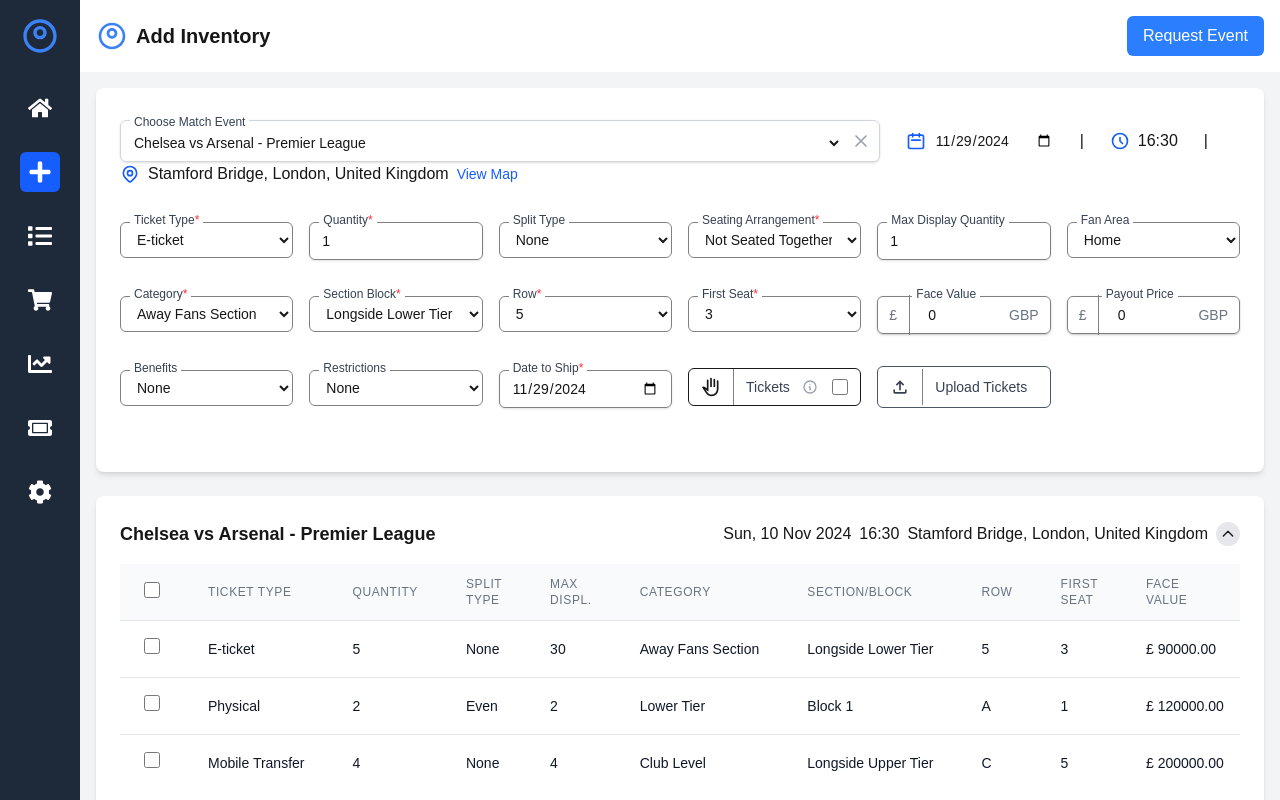
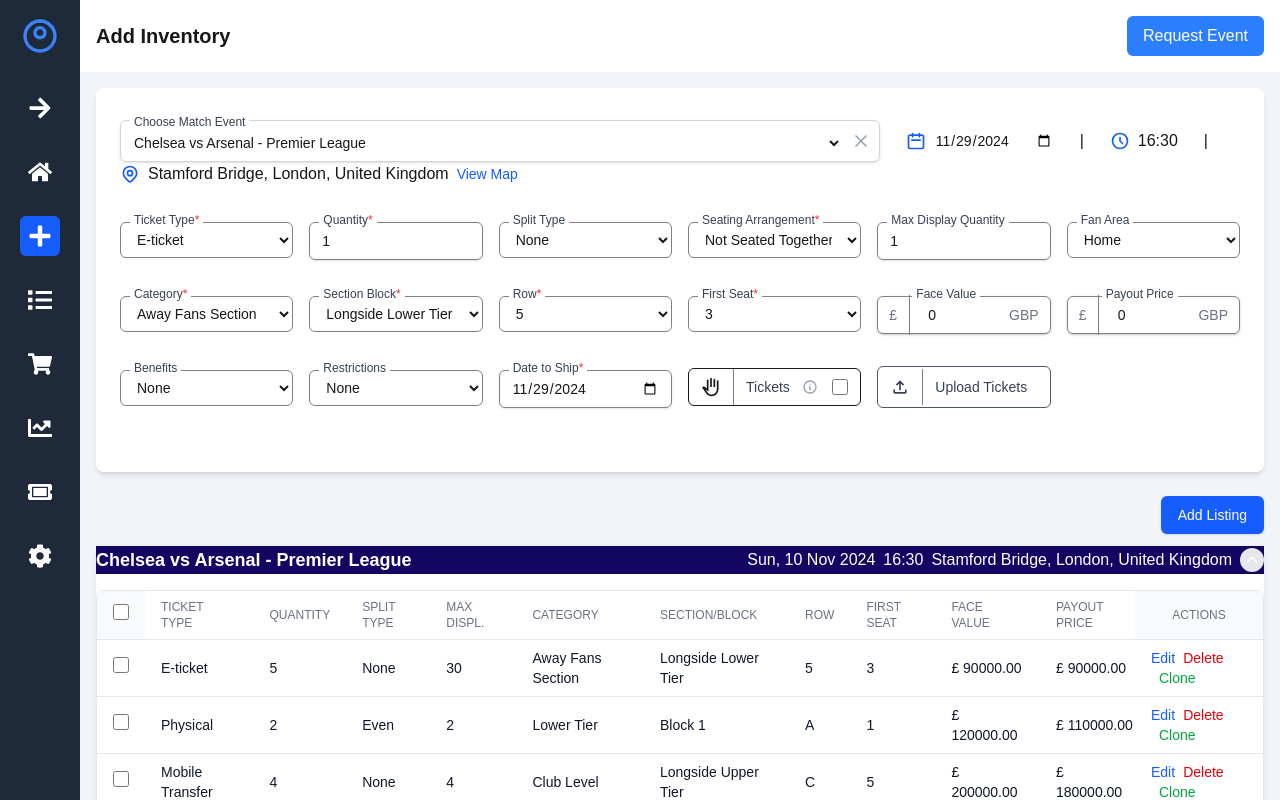
Before and after one commit to sparkie11/Boxoffice, a Next.js app: page / in a window 1280 px wide. Built offline with nearby package versions, Linux system fonts and the light colour scheme.

Commit message:
background color and side icons set

```diff
--- a/src/app/page.tsx
+++ b/src/app/page.tsx
@@ -21,9 +21,6 @@ export default function Home() {
         <Header />
         <main className="flex-1 overflow-x-hidden overflow-y-auto bg-gray-100 p-4">
           <FormSection onAddListing={handleAddListing} />
-          <TableSection inventory={inventory} setInventory={setInventory} />
-
-          {/* Add Listing Button */}
           <div className="flex justify-end mt-4">
             <button
               type="submit"
@@ -33,6 +30,18 @@ export default function Home() {
               Add Listing
             </button>
           </div>
+          <TableSection inventory={inventory} setInventory={setInventory} />
+
+          {/* Add Listing Button */}
+          {/* <div className="flex justify-end mt-4">
+            <button
+              type="submit"
+              form="inventory-form"
+              className="ml-3 inline-flex justify-center py-2 px-4 border border-transparent shadow-sm text-sm font-medium rounded-md text-white bg-blue-600 hover:bg-blue-700 focus:outline-none focus:ring-2 focus:ring-offset-2 focus:ring-blue-500"
+            >
+              Add Listing
+            </button>
+          </div> */}
 
           {/* Cancel and Publish Live Buttons */}
           <div className="flex justify-end space-x-3 mt-4">
--- a/src/components/FormSection.tsx
+++ b/src/components/FormSection.tsx
@@ -1,4 +1,3 @@
-// src/components/FormSection.tsx
 import React, { useState } from 'react';
 import { addInventoryItem, InventoryItem } from '../lib/mockApi';
 
@@ -81,7 +80,6 @@ const FormSection: React.FC<FormSectionProps> = ({ onAddListing }) => {
       benefits: 'None',
       restrictions: 'None',
       });
-    // Remove the extra closing brace here
   };
 
 
--- a/src/components/Header.tsx
+++ b/src/components/Header.tsx
@@ -5,7 +5,6 @@ const Header: React.FC = () => {
   return (
     <header className="bg-white shadow-sm p-4 flex justify-between items-center">
       <div className="flex items-center">
-        <img src="/logo.svg" alt="Logo" className="h-8 w-8 mr-2" />
         <h1 className="text-xl font-semibold">Add Inventory</h1>
       </div>
       <button className="bg-blue-500 text-white px-4 py-2 rounded-md hover:bg-blue-600">
--- a/src/components/Sidebar.tsx
+++ b/src/components/Sidebar.tsx
@@ -1,6 +1,6 @@
 // src/components/Sidebar.tsx
 import React from 'react';
-import { FaHome, FaPlus, FaList, FaShoppingCart, FaChartLine, FaTicketAlt, FaCog } from 'react-icons/fa';
+import { FaHome, FaPlus, FaList, FaShoppingCart, FaChartLine, FaTicketAlt, FaCog, FaArrowRight, } from 'react-icons/fa';
 
 const Sidebar: React.FC = () => {
   return (
@@ -9,6 +9,9 @@ const Sidebar: React.FC = () => {
         <img src="/logo-small.svg" alt="Logo" className="h-10 w-10" />
       </div>
       <nav className="flex flex-col space-y-6">
+        <a href="#" className="p-2 rounded-md hover:bg-gray-700">
+          <FaArrowRight size={24} />
+        </a>
         <a href="#" className="p-2 rounded-md hover:bg-gray-700">
           <FaHome size={24} />
         </a>
--- a/src/components/TableSection.tsx
+++ b/src/components/TableSection.tsx
@@ -62,8 +62,8 @@ const TableSection: React.FC<TableSectionProps> = ({ inventory, setInventory })
   };
 
   return (
-    <section className="bg-white p-6 rounded-lg shadow-md">
-      <div className="flex justify-between items-center mb-4">
+    <section className="bg-white mt-3  rounded-lg shadow-md">
+      <div className="flex justify-between items-center text-white mb-4" style={{backgroundColor:'#130562'}}>
         <h2 className="text-lg font-semibold">Chelsea vs Arsenal - Premier League</h2>
         <div className="flex items-center space-x-2">
           <span>Sun, 10 Nov 2024</span>
@@ -75,55 +75,83 @@ const TableSection: React.FC<TableSectionProps> = ({ inventory, setInventory })
         </div>
       </div>
 
-      <div className="overflow-x-auto">
-        <table className="min-w-full divide-y divide-gray-200">
-          <thead className="bg-gray-50">
+      <div className="overflow-x-auto border border-gray-200 rounded-md">
+  <table className="min-w-[2400px] table-fixed divide-y divide-gray-200">
+    <thead>
       <tr>
-              <th className="px-6 py-3 text-left text-xs font-medium text-gray-500 uppercase tracking-wider">
+        {/* ✅ Sticky checkbox header */}
+        <th className="w-12 px-4 py-2 sticky left-0 top-0 bg-gray-50 z-20">
           <input
             type="checkbox"
-                  className="focus:ring-blue-500 h-4 w-4 text-blue-600 border-gray-300 rounded"
+            className="h-4 w-4 text-blue-600 border-gray-300 rounded"
             checked={selectedItems.length === inventory.length && inventory.length > 0}
             onChange={handleSelectAll}
           />
         </th>
-              <th className="px-6 py-3 text-left text-xs font-medium text-gray-500 uppercase tracking-wider">Ticket Type</th>
-              <th className="px-6 py-3 text-left text-xs font-medium text-gray-500 uppercase tracking-wider">Quantity</th>
-              <th className="px-6 py-3 text-left text-xs font-medium text-gray-500 uppercase tracking-wider">Split Type</th>
-              <th className="px-6 py-3 text-left text-xs font-medium text-gray-500 uppercase tracking-wider">Max Displ.</th>
-              <th className="px-6 py-3 text-left text-xs font-medium text-gray-500 uppercase tracking-wider">Category</th>
-              <th className="px-6 py-3 text-left text-xs font-medium text-gray-500 uppercase tracking-wider">Section/Block</th>
-              <th className="px-6 py-3 text-left text-xs font-medium text-gray-500 uppercase tracking-wider">Row</th>
-              <th className="px-6 py-3 text-left text-xs font-medium text-gray-500 uppercase tracking-wider">First Seat</th>
-              <th className="px-6 py-3 text-left text-xs font-medium text-gray-500 uppercase tracking-wider">Face Value</th>
-              <th className="px-6 py-3 text-left text-xs font-medium text-gray-500 uppercase tracking-wider">Payout Price</th>
-              <th className="px-6 py-3 text-left text-xs font-medium text-gray-500 uppercase tracking-wider">Seating</th>
-              <th className="px-6 py-3 text-left text-xs font-medium text-gray-500 uppercase tracking-wider">Actions</th>
+
+        {/* ❌ Scrollable headers */}
+        <th className="px-4 py-2 text-left text-xs font-medium text-gray-500 uppercase">Ticket Type</th>
+        <th className="px-4 py-2 text-left text-xs font-medium text-gray-500 uppercase">Quantity</th>
+        <th className="px-4 py-2 text-left text-xs font-medium text-gray-500 uppercase">Split Type</th>
+        <th className="px-4 py-2 text-left text-xs font-medium text-gray-500 uppercase">Max Displ.</th>
+        <th className="px-4 py-2 text-left text-xs font-medium text-gray-500 uppercase">Category</th>
+        <th className="px-4 py-2 text-left text-xs font-medium text-gray-500 uppercase">Section/Block</th>
+        <th className="px-4 py-2 text-left text-xs font-medium text-gray-500 uppercase">Row</th>
+        <th className="px-4 py-2 text-left text-xs font-medium text-gray-500 uppercase">First Seat</th>
+        <th className="px-4 py-2 text-left text-xs font-medium text-gray-500 uppercase">Face Value</th>
+        <th className="px-4 py-2 text-left text-xs font-medium text-gray-500 uppercase">Payout Price</th>
+        <th className="px-4 py-2 text-left text-xs font-medium text-gray-500 uppercase">Seating</th>
+        <th className="px-4 py-2 text-left text-xs font-medium text-gray-500 uppercase">Last Seat</th>
+        <th className="px-4 py-2 text-left text-xs font-medium text-gray-500 uppercase">Date to Ship</th>
+        <th className="px-4 py-2 text-left text-xs font-medium text-gray-500 uppercase">Tickets in Hand</th>
+        <th className="px-4 py-2 text-left text-xs font-medium text-gray-500 uppercase">Match Event</th>
+        <th className="px-4 py-2 text-left text-xs font-medium text-gray-500 uppercase">Fan Area</th>
+        <th className="px-4 py-2 text-left text-xs font-medium text-gray-500 uppercase">Notes</th>
+        <th className="px-4 py-2 text-left text-xs font-medium text-gray-500 uppercase">Benefits</th>
+        <th className="px-4 py-2 text-left text-xs font-medium text-gray-500 uppercase">Restrictions</th>
+
+        {/* ✅ Sticky actions header */}
+        <th className="w-32 px-4 py-2 sticky right-0 top-0 bg-gray-50 z-20 text-xs font-medium text-gray-500 uppercase">
+          Actions
+        </th>
       </tr>
     </thead>
     <tbody className="bg-white divide-y divide-gray-200">
       {inventory.map((item) => (
         <tr key={item.id}>
-                <td className="px-6 py-4 whitespace-nowrap">
+          {/* ✅ Sticky checkbox column */}
+          <td className="w-12 px-4 py-2 sticky left-0 bg-white z-10">
             <input
               type="checkbox"
-                    className="focus:ring-blue-500 h-4 w-4 text-blue-600 border-gray-300 rounded"
+              className="h-4 w-4 text-blue-600 border-gray-300 rounded"
               checked={selectedItems.includes(item.id)}
               onChange={() => handleCheckboxChange(item.id)}
             />
           </td>
-                <td className="px-6 py-4 whitespace-nowrap text-sm text-gray-900">{item.ticketType}</td>
-                <td className="px-6 py-4 whitespace-nowrap text-sm text-gray-900">{item.quantity}</td>
-                <td className="px-6 py-4 whitespace-nowrap text-sm text-gray-900">{item.splitType}</td>
-                <td className="px-6 py-4 whitespace-nowrap text-sm text-gray-900">{item.maxDisplayQuantity}</td>
-                <td className="px-6 py-4 whitespace-nowrap text-sm text-gray-900">{item.category}</td>
-                <td className="px-6 py-4 whitespace-nowrap text-sm text-gray-900">{item.sectionBlock}</td>
-                <td className="px-6 py-4 whitespace-nowrap text-sm text-gray-900">{item.row}</td>
-                <td className="px-6 py-4 whitespace-nowrap text-sm text-gray-900">{item.firstSeat}</td>
-                <td className="px-6 py-4 whitespace-nowrap text-sm text-gray-900">£ {item.faceValue.toFixed(2)}</td>
-                <td className="px-6 py-4 whitespace-nowrap text-sm text-gray-900">£ {item.payoutPrice.toFixed(2)}</td>
-                <td className="px-6 py-4 whitespace-nowrap text-sm text-gray-900">{item.seatingArrangement}</td>
-                <td className="px-6 py-4 whitespace-nowrap text-right text-sm font-medium">
+
+          {/* ❌ Scrollable content */}
+          <td className="px-4 py-2 text-sm text-gray-900">{item.ticketType}</td>
+          <td className="px-4 py-2 text-sm text-gray-900">{item.quantity}</td>
+          <td className="px-4 py-2 text-sm text-gray-900">{item.splitType}</td>
+          <td className="px-4 py-2 text-sm text-gray-900">{item.maxDisplayQuantity}</td>
+          <td className="px-4 py-2 text-sm text-gray-900">{item.category}</td>
+          <td className="px-4 py-2 text-sm text-gray-900">{item.sectionBlock}</td>
+          <td className="px-4 py-2 text-sm text-gray-900">{item.row}</td>
+          <td className="px-4 py-2 text-sm text-gray-900">{item.firstSeat}</td>
+          <td className="px-4 py-2 text-sm text-gray-900">£ {item.faceValue.toFixed(2)}</td>
+          <td className="px-4 py-2 text-sm text-gray-900">£ {item.payoutPrice.toFixed(2)}</td>
+          <td className="px-4 py-2 text-sm text-gray-900">{item.seatingArrangement}</td>
+          <td className="px-4 py-2 text-sm text-gray-900">{item.lastSeat}</td>
+          <td className="px-4 py-2 text-sm text-gray-900">{item.dateToShip}</td>
+          <td className="px-4 py-2 text-sm text-gray-900">{item.ticketsInHand ? 'Yes' : 'No'}</td>
+          <td className="px-4 py-2 text-sm text-gray-900">{item.matchEvent}</td>
+          <td className="px-4 py-2 text-sm text-gray-900">{item.fanArea}</td>
+          <td className="px-4 py-2 text-sm text-gray-900">{item.notes}</td>
+          <td className="px-4 py-2 text-sm text-gray-900">{item.benefits}</td>
+          <td className="px-4 py-2 text-sm text-gray-900">{item.restrictions}</td>
+
+          {/* ✅ Sticky actions column */}
+          <td className="w-32 px-4 py-2 sticky right-0 bg-white z-10 text-sm">
             <button onClick={() => handleEdit(item)} className="text-blue-600 hover:text-blue-900 mr-2">Edit</button>
             <button onClick={() => handleDelete(item.id)} className="text-red-600 hover:text-red-900">Delete</button>
             <button onClick={() => handleClone(item)} className="text-green-600 hover:text-green-900 ml-2">Clone</button>
@@ -133,6 +161,7 @@ const TableSection: React.FC<TableSectionProps> = ({ inventory, setInventory })
     </tbody>
   </table>
 </div>
+
 
       <div className="flex justify-between items-center mt-4">
         <div className="flex space-x-4">
```
Lines whose indentation alone changed are shown as unchanged.
